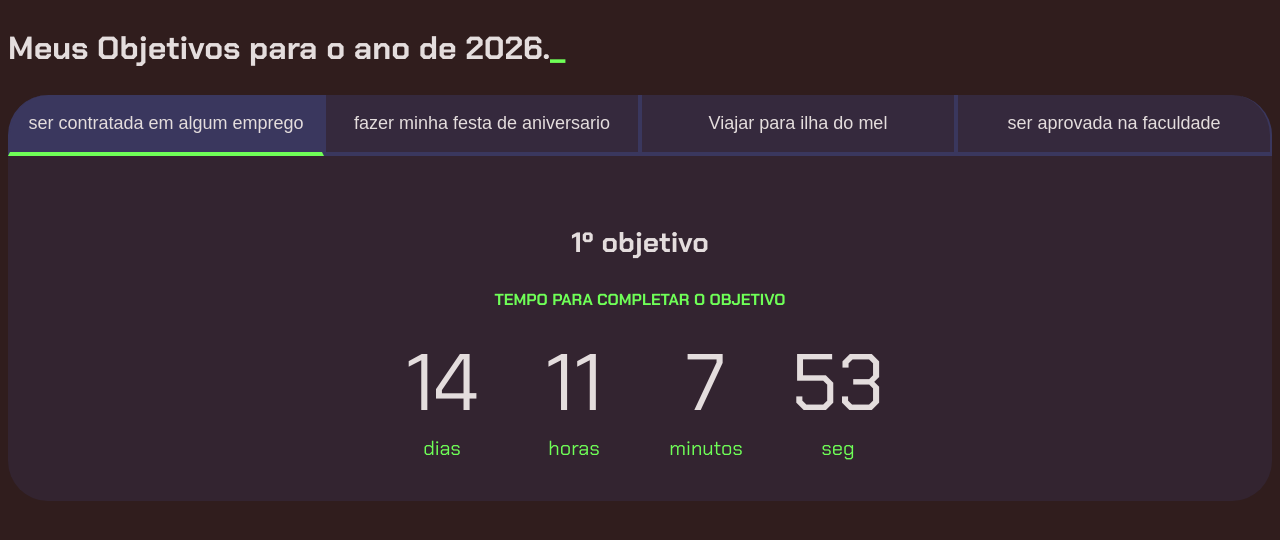
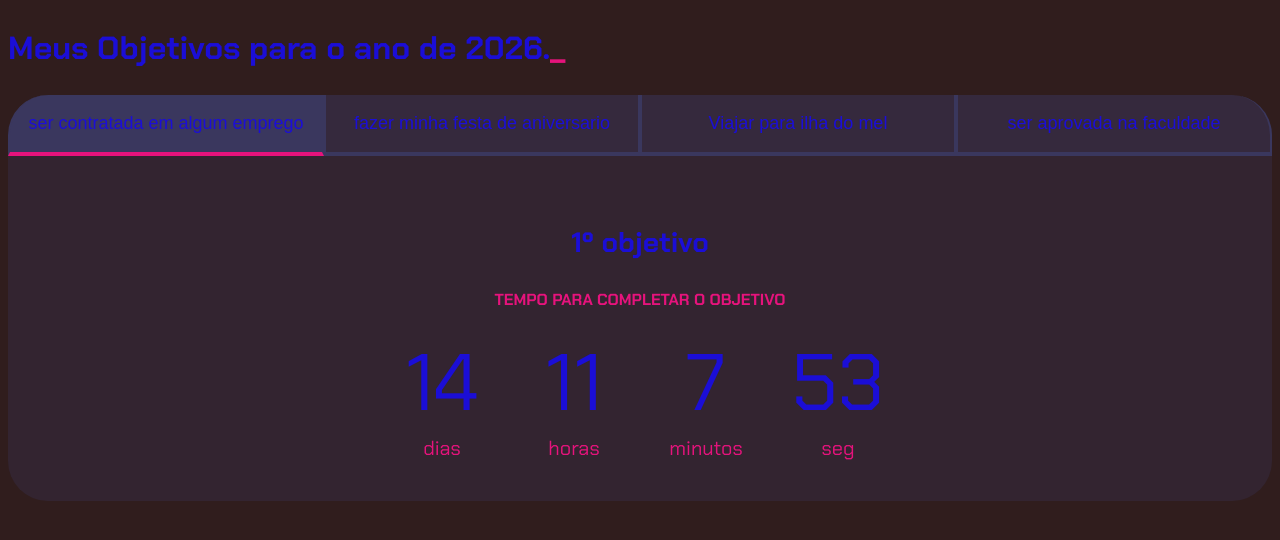
Before and after one commit to EmaanuellySilvaa/objetivo-futuros, a plain HTML site: page index.html in a window 1280 px wide. Drawn offline with Linux system fonts and the light colour scheme.

Commit message:
style.css

```diff
--- a/style.css
+++ b/style.css
@@ -3,8 +3,8 @@
 
 :root{
     --cor-de-fundo: #301d1d;
-    --verde: #6FFF57;
-    --branco: #e4dddd;
+    --verde: #e6137c;
+    --branco: #1b0ed6;
     --botao-ativo: #3A375E;
     --botao-inativo: rgba(58, 55, 94, 0.5);
     --texto-fundo: rgba(58, 55, 94, 0.3);
```
